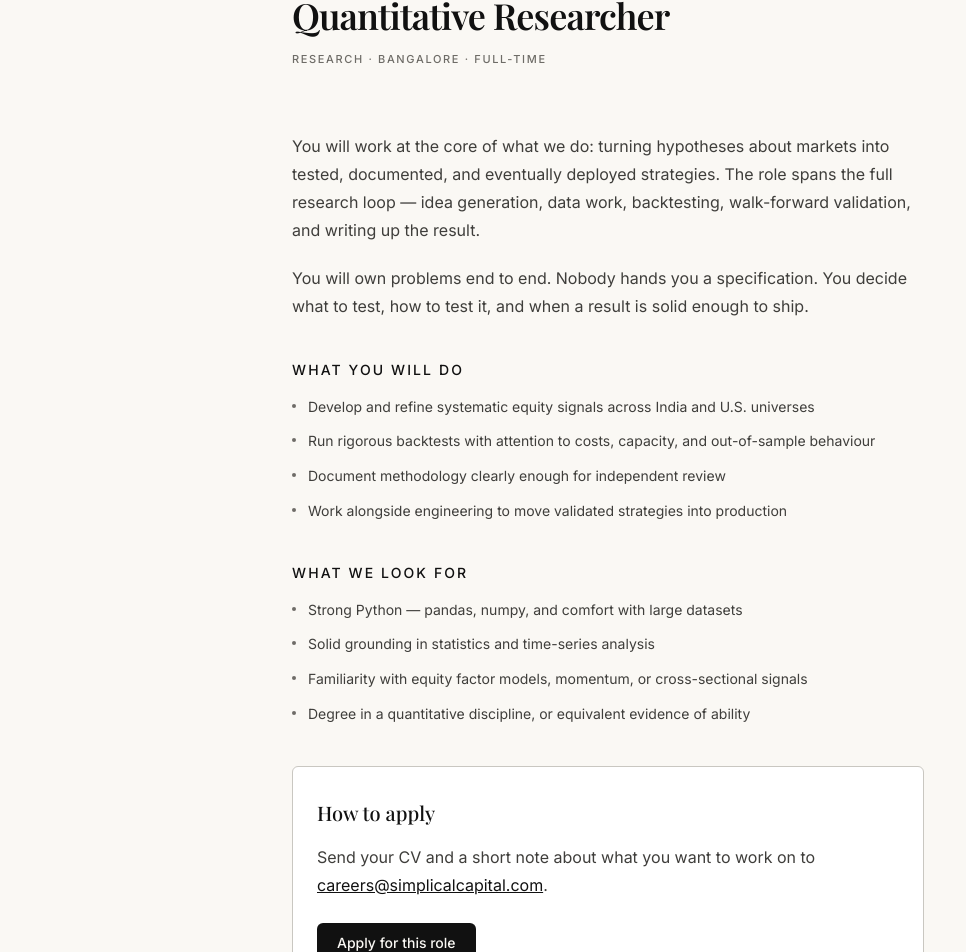
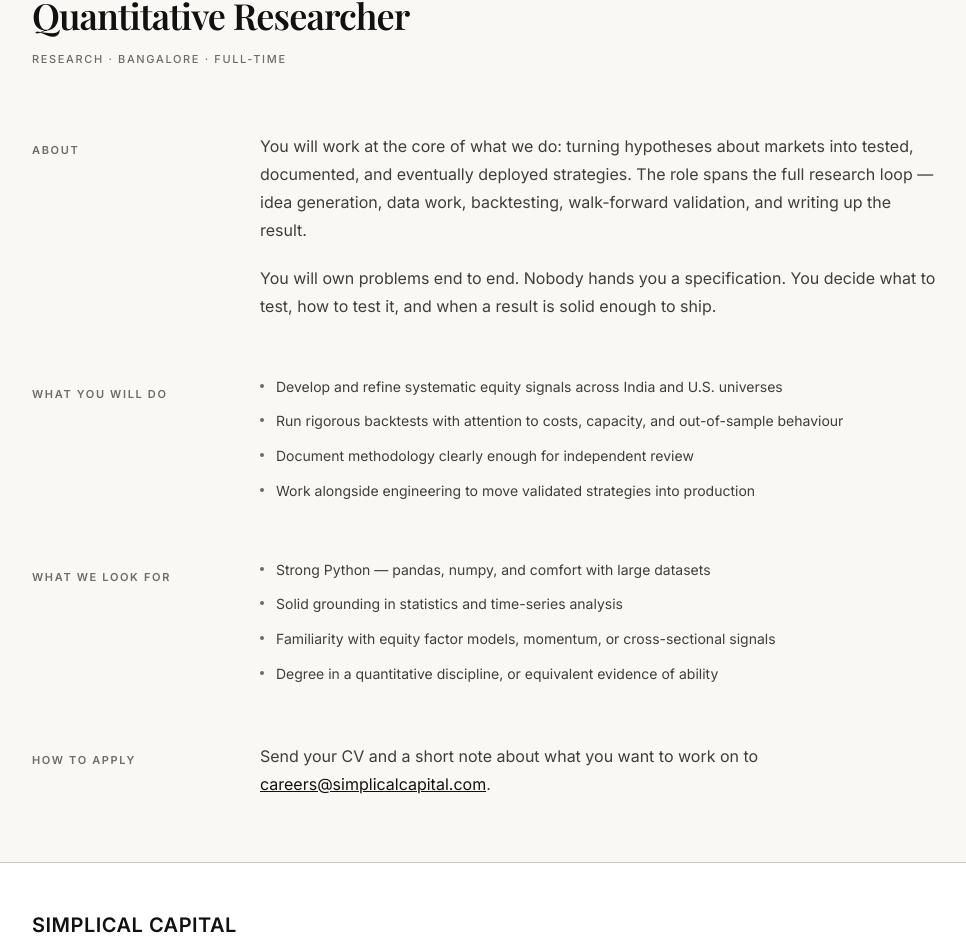
Before and after one commit to erniersnail/stratova, a Next.js app: page /careers/quantitative-researcher in a window 1280 px wide. Shown: the part 162-1114 px from the top of the page, without its empty margins (32-998 px from the left). Built offline with nearby package versions, Linux system fonts and the light colour scheme; no server answers; a web font is replaced by a local one.

Commit message:
careers: label-column layout on detail page, drop apply button

```diff
--- a/app/careers/[slug]/page.tsx
+++ b/app/careers/[slug]/page.tsx
@@ -6,129 +6,86 @@ import Section from "@/components/layout/Section";
 import { typography } from "@/lib/typography";
 import { ROLES } from "@/lib/careers";
 
-type PageProps = {
-  params: Promise<{ slug: string }>;
-};
+type PageProps = { params: Promise<{ slug: string }> };
 
 export function generateStaticParams() {
   return ROLES.map((role) => ({ slug: role.slug }));
 }
 
-export async function generateMetadata({
-  params,
-}: PageProps): Promise<Metadata> {
+export async function generateMetadata({ params }: PageProps): Promise<Metadata> {
   const { slug } = await params;
   const role = ROLES.find((r) => r.slug === slug);
   if (!role) return { title: "Role not found — Simplical Capital" };
-  return {
-    title: `${role.title} — Simplical Capital`,
-    description: role.blurb,
-  };
+  return { title: `${role.title} — Simplical Capital`, description: role.blurb };
+}
+
+function Label({ children }: { children: React.ReactNode }) {
+  return (
+    <span className="text-[11px] font-semibold tracking-[0.15em] text-tertiary uppercase">
+      {children}
+    </span>
+  );
 }
 
 export default async function RolePage({ params }: PageProps) {
   const { slug } = await params;
   const role = ROLES.find((r) => r.slug === slug);
   if (!role) notFound();
-
   const subject = encodeURIComponent(`Application: ${role.title}`);
   const mailto = `mailto:careers@simplicalcapital.com?subject=${subject}`;
-
   return (
     <main>
-      <Container size="reading" className="pt-16 pb-0">
-        <Link
-          href="/careers"
-          className="text-sm text-secondary transition-colors duration-200 hover:text-foreground"
-        >
+      <Container size="default" className="pt-16 pb-0">
+        <Link href="/careers" className="text-sm text-secondary transition-colors duration-200 hover:text-foreground">
           ← All roles
         </Link>
-
-        <h1 className={`${typography.h1} mt-8 text-foreground`}>
-          {role.title}
-        </h1>
+        <h1 className={`${typography.h1} mt-8 text-foreground`}>{role.title}</h1>
         <p className="mt-4 text-[11px] font-medium uppercase tracking-[0.15em] text-tertiary">
           {role.department} · {role.location} · {role.type}
         </p>
       </Container>
-
       <Section spacing="sm">
-        <Container size="reading">
-          <div className="space-y-10">
-            <div className="space-y-5">
-              {role.about.map((para) => (
-                <p
-                  key={para}
-                  className={`${typography.body} text-secondary`}
-                >
-                  {para}
-                </p>
-              ))}
+        <Container size="default">
+          <div className="space-y-14">
+            <div className="grid grid-cols-1 gap-6 md:grid-cols-[180px_1fr] md:gap-12">
+              <div className="pt-1"><Label>About</Label></div>
+              <div className="max-w-[680px] space-y-5">
+                {role.about.map((para) => (
+                  <p key={para} className={`${typography.body} text-secondary`}>{para}</p>
+                ))}
+              </div>
             </div>
-
-            <div>
-              <h2 className="text-sm font-medium uppercase tracking-[0.15em] text-foreground">
-                What you will do
-              </h2>
-              <ul className="mt-4 space-y-3">
+            <div className="grid grid-cols-1 gap-6 md:grid-cols-[180px_1fr] md:gap-12">
+              <div className="pt-1"><Label>What you will do</Label></div>
+              <ul className="max-w-[680px] space-y-3">
                 {role.responsibilities.map((r) => (
-                  <li
-                    key={r}
-                    className="flex gap-3 text-sm leading-relaxed text-secondary"
-                  >
-                    <span
-                      aria-hidden
-                      className="mt-2 inline-block h-1 w-1 flex-shrink-0 rounded-full bg-tertiary"
-                    />
+                  <li key={r} className="flex gap-3 text-sm leading-relaxed text-secondary">
+                    <span aria-hidden className="mt-2 inline-block h-1 w-1 flex-shrink-0 rounded-full bg-tertiary" />
                     <span>{r}</span>
                   </li>
                 ))}
               </ul>
             </div>
-
-            <div>
-              <h2 className="text-sm font-medium uppercase tracking-[0.15em] text-foreground">
-                What we look for
-              </h2>
-              <ul className="mt-4 space-y-3">
+            <div className="grid grid-cols-1 gap-6 md:grid-cols-[180px_1fr] md:gap-12">
+              <div className="pt-1"><Label>What we look for</Label></div>
+              <ul className="max-w-[680px] space-y-3">
                 {role.requirements.map((r) => (
-                  <li
-                    key={r}
-                    className="flex gap-3 text-sm leading-relaxed text-secondary"
-                  >
-                    <span
-                      aria-hidden
-                      className="mt-2 inline-block h-1 w-1 flex-shrink-0 rounded-full bg-tertiary"
-                    />
+                  <li key={r} className="flex gap-3 text-sm leading-relaxed text-secondary">
+                    <span aria-hidden className="mt-2 inline-block h-1 w-1 flex-shrink-0 rounded-full bg-tertiary" />
                     <span>{r}</span>
                   </li>
                 ))}
               </ul>
             </div>
-
-            <div className="rounded-md border border-border bg-surface px-6 py-8">
-              <h2 className={`${typography.h3} text-foreground`}>
-                How to apply
-              </h2>
-              <p
-                className={`${typography.body} mt-4 max-w-[600px] text-secondary`}
-              >
-                Send your CV and a short note about what you want to work on
-                to{" "}
-                <a
-                  href={mailto}
-                  className="text-foreground underline hover:no-underline"
-                >
+            <div className="grid grid-cols-1 gap-6 md:grid-cols-[180px_1fr] md:gap-12">
+              <div className="pt-1"><Label>How to apply</Label></div>
+              <p className={`${typography.body} max-w-[680px] text-secondary`}>
+                Send your CV and a short note about what you want to work on to{" "}
+                <a href={mailto} className="text-foreground underline hover:no-underline">
                   careers@simplicalcapital.com
                 </a>
                 .
               </p>
-              <Link
-                href={mailto}
-                className="mt-6 inline-flex items-center rounded-md bg-foreground px-5 py-2.5 text-sm font-medium text-background transition-opacity duration-200 hover:opacity-90"
-              >
-                Apply for this role
-              </Link>
             </div>
           </div>
         </Container>
```
